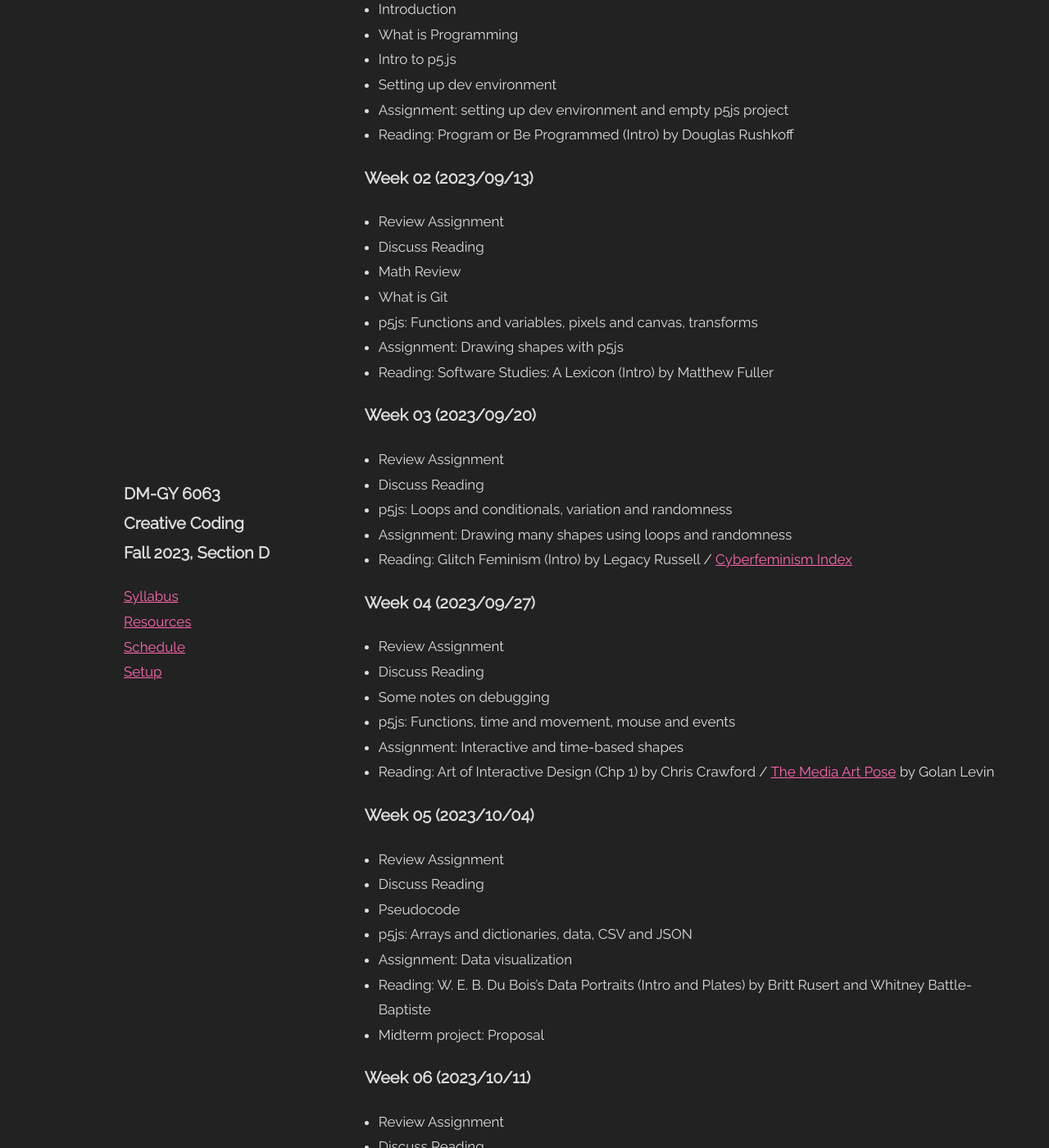
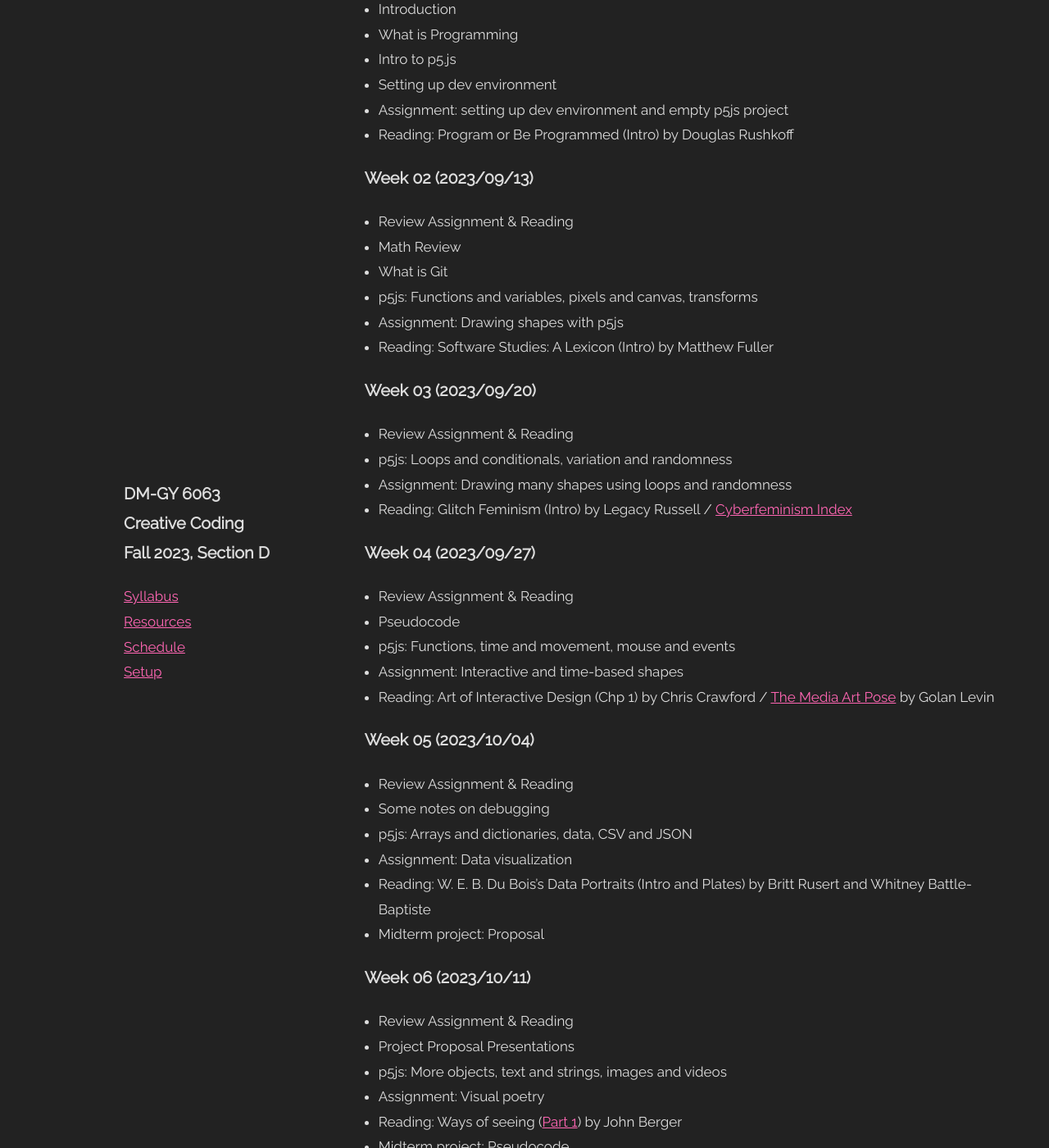
Before and after one commit to DM-GY-6063-2023F-D/DM-GY-6063-2023F-D, a Jekyll site: the page built from README.md, in a window 1280 px wide and 1400 px high, scrolled down 4071 px. Shown: the whole window at 82% size. Built offline with Jekyll 4.4.1, drawn with Linux system fonts in a browser that asks for light colours; some of the changed text lies outside the part shown.

Commit message:
update wk 04 and 05

```diff
--- a/README.md
+++ b/README.md
@@ -121,8 +121,7 @@ Letter grades for the entire course will be assigned as follows:
 - Reading: Program or Be Programmed (Intro) by Douglas Rushkoff
 
 ### Week 02 (2023/09/13)
-- Review Assignment
-- Discuss Reading
+- Review Assignment & Reading
 - Math Review
 - What is Git
 - p5js: Functions and variables, pixels and canvas, transforms
@@ -130,32 +129,28 @@ Letter grades for the entire course will be assigned as follows:
 - Reading: Software Studies: A Lexicon (Intro) by Matthew Fuller
 
 ### Week 03 (2023/09/20)
-- Review Assignment
-- Discuss Reading
+- Review Assignment & Reading
 - p5js: Loops and conditionals, variation and randomness
 - Assignment: Drawing many shapes using loops and randomness
 - Reading: Glitch Feminism (Intro) by Legacy Russell / [Cyberfeminism Index](https://cyberfeminismindex.com/)
 
 ### Week 04 (2023/09/27)
-- Review Assignment
-- Discuss Reading
-- Some notes on debugging
+- Review Assignment & Reading
+- Pseudocode
 - p5js: Functions, time and movement, mouse and events
 - Assignment: Interactive and time-based shapes
 - Reading: Art of Interactive Design (Chp 1) by Chris Crawford / [The Media Art Pose](http://www.flong.com/archive/texts/essays/essay_pose/index.html) by Golan Levin
 
 ### Week 05 (2023/10/04)
-- Review Assignment
-- Discuss Reading
-- Pseudocode
+- Review Assignment & Reading
+- Some notes on debugging
 - p5js: Arrays and dictionaries, data, CSV and JSON
 - Assignment: Data visualization
 - Reading: W. E. B. Du Bois's Data Portraits (Intro and Plates) by Britt Rusert and Whitney Battle-Baptiste
 - Midterm project: Proposal
 
 ### Week 06 (2023/10/11)
-- Review Assignment
-- Discuss Reading
+- Review Assignment & Reading
 - Project Proposal Presentations
 - p5js: More objects, text and strings, images and videos
 - Assignment: Visual poetry
@@ -163,8 +158,7 @@ Letter grades for the entire course will be assigned as follows:
 - Midterm project: Pseudocode
 
 ### Week 07 (2023/10/18)
-- Review Assignment
-- Discuss Reading
+- Review Assignment & Reading
 - p5js: Camera and microphone, image and audio processing
 - Assignment: Midterm project
 
@@ -175,15 +169,13 @@ Letter grades for the entire course will be assigned as follows:
 - Reading: Nonhuman Photography (Intro) by Joanna Zylinska
 
 ### Week 9 (2023/11/01)
-- Review Assignment
-- Discuss Reading
+- Review Assignment & Reading
 - p5js: The DOM, ML and image and audio processing
 - Assignment: Using the camera as an input device
 - Reading: The Atlas of AI (Intro) by Kate Crawford / [New Extractivism](https://extractivism.online/) by Vladan Joler
 
 ### Week 10 (2023/11/08)
-- Review Assignment
-- Discuss Reading
+- Review Assignment & Reading
 - Working with electricity
 - Analog vs Digital
 - Arduino: Setup, wires, inputs and outputs, analog and digital
@@ -191,8 +183,7 @@ Letter grades for the entire course will be assigned as follows:
 - Reading: Race After Technology (Intro) by Ruha Benjamin
 
 ### Week 11 (2023/11/15)
-- Review Assignment
-- Discuss Reading
+- Review Assignment & Reading
 - Finite State Machines
 - Arduino: More analog I/O, serial communication
 - Assignment: Password machine
@@ -200,8 +191,7 @@ Letter grades for the entire course will be assigned as follows:
 - Final Project: Description
 
 ### Week 12 (2023/11/29)
-- Review Assignment
-- Discuss Reading
+- Review Assignment & Reading
 - Project Proposal Presentations
 - Arduino: WiFi and BLE
 - Assignment: Physical interfaces: controlling p5js with arduino
@@ -209,8 +199,7 @@ Letter grades for the entire course will be assigned as follows:
 - Reading: The Stack (Intro) by Benjamin H. Bratton / [Worlds In Figures](https://worldsinfigures.com/tutorial) by Evan Roth
 
 ### Week 13 (2023/12/06)
-- Review Assignment
-- Discuss Reading
+- Review Assignment & Reading
 - Final Project: Workshop
 - Reading: The Question Concerning Technology in China (Intro) by Yuk Hui
 
```
Also changed, not shown: _pages/week/04.md (+1 -11 lines), _pages/week/05.md (+10 -1 lines).
